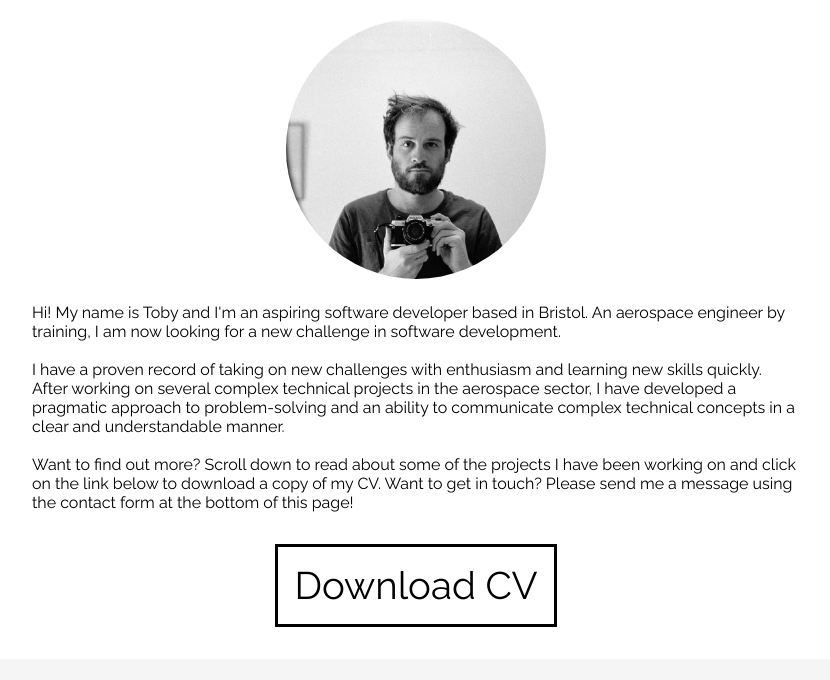
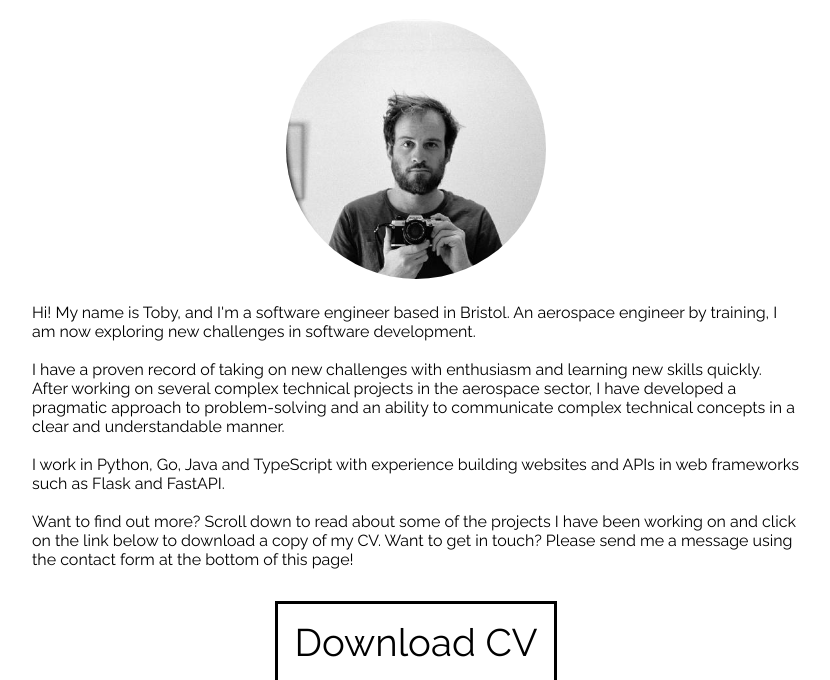
Before and after one commit to tw-smith/portfolio, a Flask app: page / in a window 1280 px wide. Shown: the part 951-1631 px from the top of the page, without its empty margins (224-1054 px from the left). Run offline with Flask 2, Linux system fonts and the light colour scheme; some libraries are stand-ins or nearby versions.

Commit message:
update about me section

```diff
--- a/app/templates/index.html
+++ b/app/templates/index.html
@@ -33,13 +33,16 @@
           <img class="about__photo" src="static/me.jpg" alt="A photo of Toby">
         </div>
         <p>
-            Hi! My name is Toby and I'm an aspiring software developer based in Bristol. An aerospace engineer by
-            training, I am now looking for a new challenge in software development.
+            Hi! My name is Toby, and I'm a software engineer based in Bristol. An aerospace engineer by
+            training, I am now exploring new challenges in software development.
             <br><br>
             I have a proven record of taking on new challenges with enthusiasm and learning new skills quickly.
             After working on several complex technical projects in the aerospace sector, I have developed a pragmatic
             approach to problem-solving and an ability to communicate complex technical concepts in a clear and
             understandable manner.
+            <br><br>
+            I work in Python, Go, Java and TypeScript with experience building websites and APIs in web frameworks such
+            as Flask and FastAPI.
             <br><br>
             Want to find out more? Scroll down to read about some of the projects I have been working on and click on
             the link below to download a copy of my CV. Want to get in touch? Please send me a message using the
```
